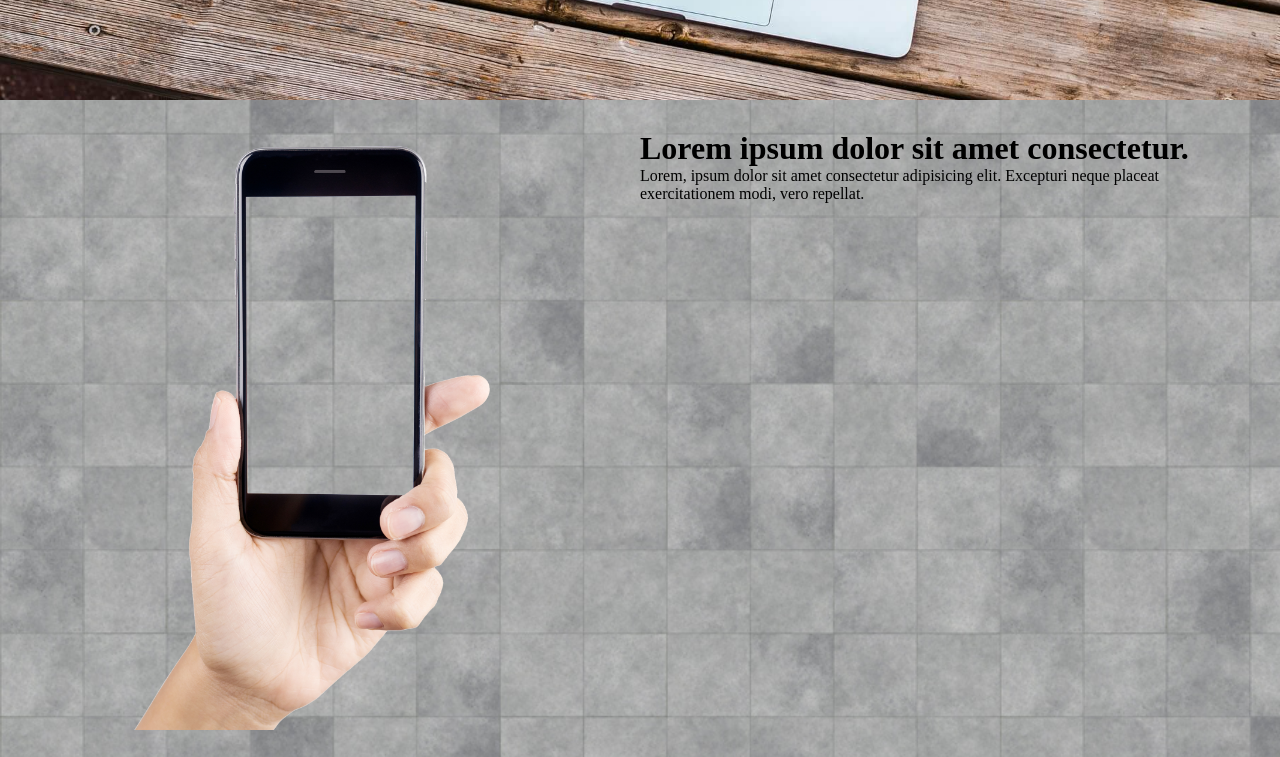
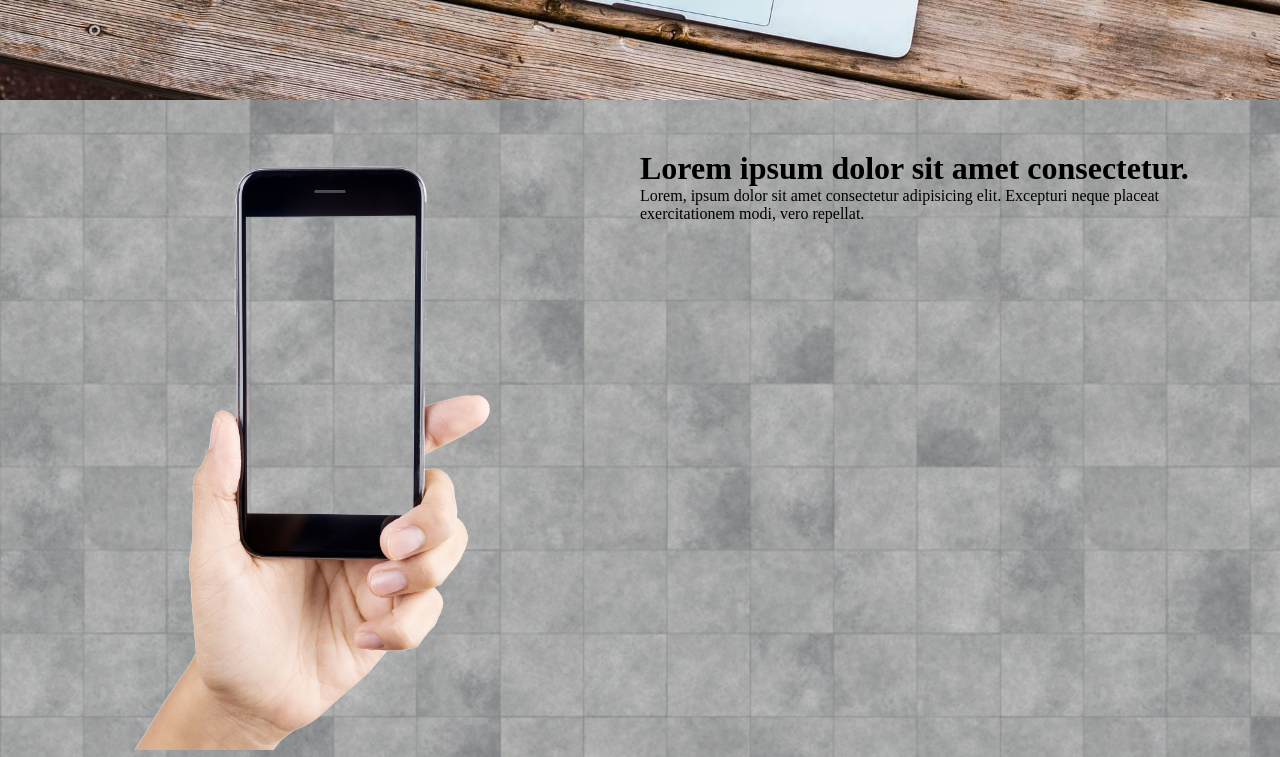
Before and after one commit to Dent24/HC5, a plain HTML site: page index.html in a window 1280 px wide. Shown: the part 700-1457 px from the top of the page. Drawn offline with nearby package versions, Linux system fonts and the light colour scheme.

Commit message:
最後測試

```diff
--- a/style.scss
+++ b/style.scss
@@ -46,7 +46,7 @@ nav{
 @mixin section-box {
     display: grid;
     grid-template-columns: repeat(2,1fr);
-    margin: 30px auto;
+    margin: 50px auto;
     width: 1200px;
     overflow: hidden;
 
```
Also changed, not shown: style.css.
